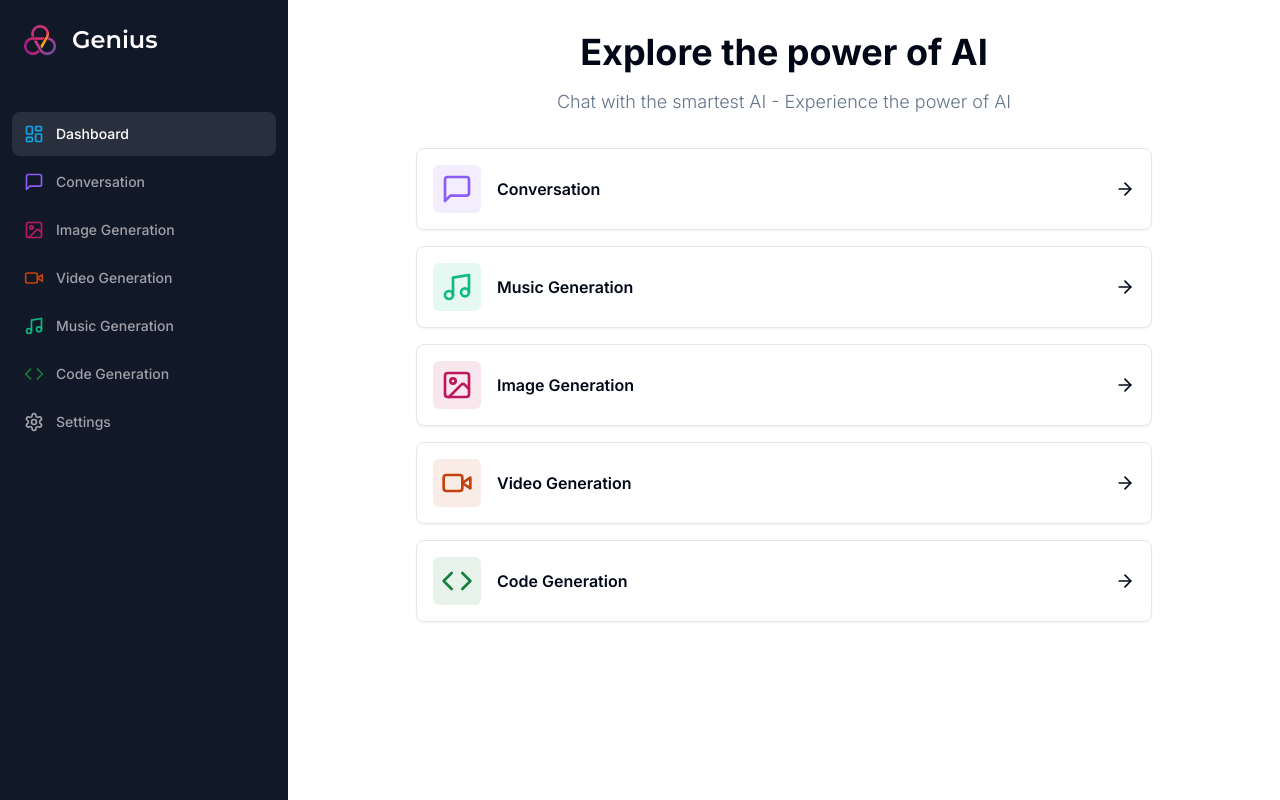
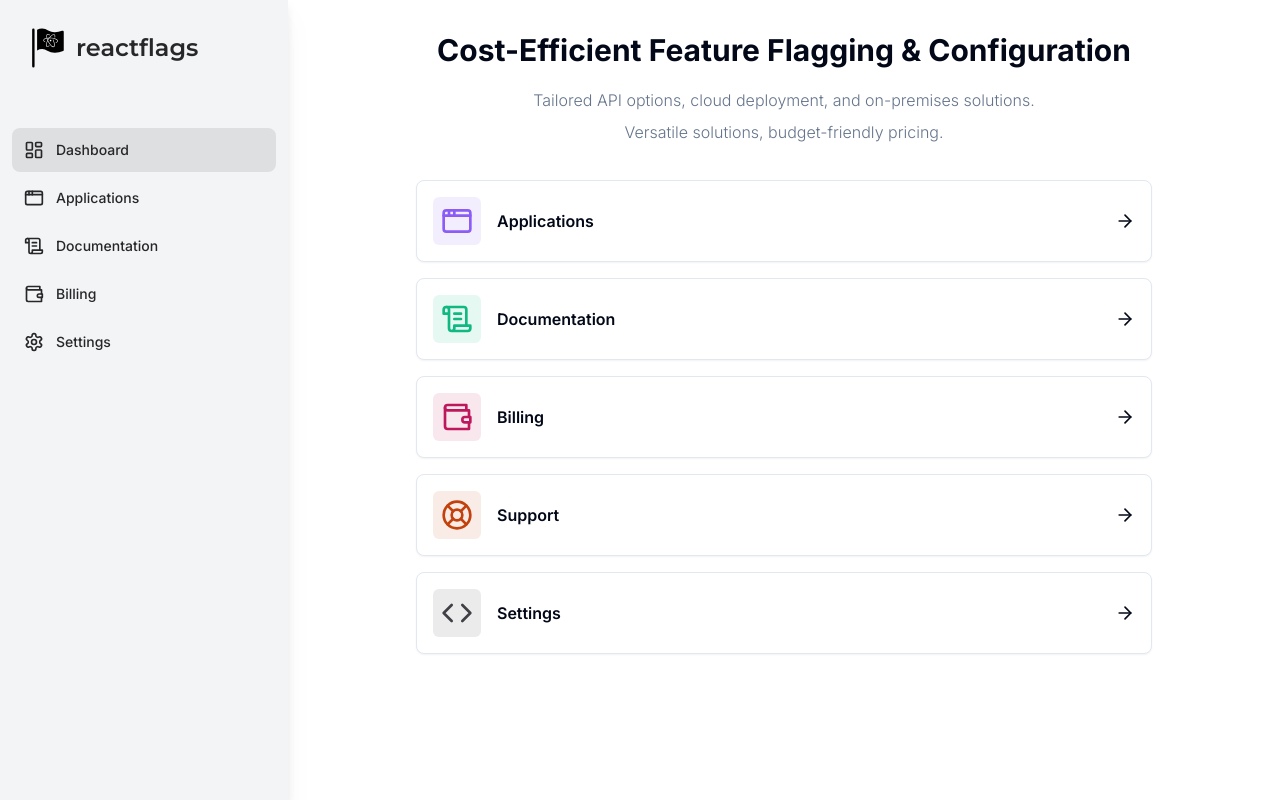
Before and after one commit to sameerdewan/redisetlaunch, a Next.js app: page /dashboard in a window 1280 px wide. Built offline with nearby package versions, Linux system fonts and the light colour scheme.

Commit message:
start to move away from template - lets build our own shit.

```diff
--- a/app/(dashboard)/(routes)/dashboard/page.tsx
+++ b/app/(dashboard)/(routes)/dashboard/page.tsx
@@ -1,6 +1,6 @@
 "use client";
 import React from "react";
-import {ArrowRight, Code, ImageIcon, MessageSquare, Music, VideoIcon} from "lucide-react";
+import {AppWindow, ArrowRight, Code, LifeBuoy, ScrollText, Wallet} from "lucide-react";
 import {URLs} from "@/lib/urls";
 import {Card} from "@/components/ui/card";
 import {cn} from "@/lib/utils";
@@ -8,38 +8,38 @@ import {useRouter} from "next/navigation";
 
 const tools = [
     {
-        label: 'Conversation',
-        icon: MessageSquare,
+        label: 'Applications',
+        icon: AppWindow,
         color: 'text-violet-500',
         bgColor: 'bg-violet-500/10',
         href: URLs.conversation
     },
     {
-        label: 'Music Generation',
-        icon: Music,
+        label: 'Documentation',
+        icon: ScrollText,
         color: 'text-emerald-500',
         bgColor: 'bg-emerald-500/10',
         href: URLs.music
     },
     {
-        label: 'Image Generation',
-        icon: ImageIcon,
+        label: 'Billing',
+        icon: Wallet,
         color: 'text-pink-700',
         bgColor: 'bg-pink-700/10',
         href: URLs.image
     },
     {
-        label: 'Video Generation',
-        icon: VideoIcon,
+        label: 'Support',
+        icon: LifeBuoy,
         color: 'text-orange-700',
         bgColor: 'bg-orange-700/10',
         href: URLs.video
     },
     {
-        label: 'Code Generation',
+        label: 'Settings',
         icon: Code,
-        color: 'text-green-700',
-        bgColor: 'bg-green-700/10',
+        color: 'text-zinc-700',
+        bgColor: 'bg-zinc-700/10',
         href: URLs.code
     }
 ];
@@ -52,10 +52,17 @@ const DashboardPage: React.FC = () => {
     return (
         <div>
             <div className='mb-8 space-y-4'>
-                <h2 className='text-2xl md:text-4xl font-bold text-center'>Explore the power of AI</h2>
-                <p className='text-muted-foreground font-light text-sm md:text-lg text-center'>
-                    Chat with the smartest AI - Experience the power of AI
-                </p>
+                <h2 className='text-2xl md:text-3xl font-bold text-center'>
+                    Cost-Efficient Feature Flagging & Configuration
+                </h2>
+                <div className='text-muted-foreground font-light text-md md:text-md text-center'>
+                    <span className='leading-loose block'>
+                        Tailored API options, cloud deployment, and on-premises solutions.
+                    </span>
+                    <span className='leading-loose block'>
+                        Versatile solutions, budget-friendly pricing.
+                    </span>
+                </div>
             </div>
             <div className='px-4 md:px-20 lg:px-32 space-y-4'>
                 {tools.map(tool => (
--- a/components/Sidebar.tsx
+++ b/components/Sidebar.tsx
@@ -5,7 +5,13 @@ import {URLs} from "@/lib/urls";
 import Image from "next/image";
 import {cn} from "@/lib/utils";
 import {Montserrat} from "next/font/google";
-import {Code, ImageIcon, LayoutDashboard, MessageSquare, Music, Settings, VideoIcon} from "lucide-react";
+import {
+    AppWindow,
+    LayoutDashboard,
+    ScrollText,
+    Settings,
+    Wallet
+} from "lucide-react";
 import {usePathname} from "next/navigation";
 
 const montserrat = Montserrat({
@@ -18,37 +24,21 @@ const routes = [
         label: 'Dashboard',
         icon: LayoutDashboard,
         href: URLs.dashboard,
-        color: 'text-sky-500'
     },
     {
-        label: 'Conversation',
-        icon: MessageSquare,
+        label: 'Applications',
+        icon: AppWindow,
         href: URLs.conversation,
-        color: 'text-violet-500'
     },
     {
-        label: 'Image Generation',
-        icon: ImageIcon,
+        label: 'Documentation',
+        icon: ScrollText,
         href: URLs.image,
-        color: 'text-pink-700'
     },
     {
-        label: 'Video Generation',
-        icon: VideoIcon,
-        href: URLs.video,
-        color: 'text-orange-700'
-    },
-    {
-        label: 'Music Generation',
-        icon: Music,
+        label: 'Billing',
+        icon: Wallet,
         href: URLs.music,
-        color: 'text-emerald-500'
-    },
-    {
-        label: 'Code Generation',
-        icon: Code,
-        href: URLs.code,
-        color: 'text-green-700'
     },
     {
         label: 'Settings',
@@ -63,18 +53,18 @@ const Sidebar: React.FC = () => {
 
     // Returned UI
     return (
-        <div className='space-y-4 py-4 flex flex-col h-full bg-[#111827] text-white'>
+        <div className='space-y-4 py-4 flex flex-col h-full bg-gray-100 drop-shadow-xl text-zinc-800'>
             <div className='px-3 py-2 flex-1'>
                 <Link href={URLs.dashboard} className='flex items-center pl-3 mb-14'>
-                    <div className='relative w-8 h-8 mr-4'>
+                    <div className='relative w-12 h-12 mr-1'>
                         <Image
                             fill
                             alt='Logo'
-                            src='/logo.png'
+                            src='/reactflags.svg'
                         />
                     </div>
                     <h1 className={cn('text-2xl font-bold', montserrat.className)}>
-                        Genius
+                        reactflags
                     </h1>
                 </Link>
                 <div className='space-y-1'>
@@ -82,10 +72,10 @@ const Sidebar: React.FC = () => {
                         <Link
                             href={route.href}
                             key={route.href}
-                            className={cn('text-sm group flex p-3 w-full justify-start font-medium cursor-pointer hover:text-white hover:bg-white/10 rounded-lg transition', pathname === route.href ? 'text-white bg-white/10' : 'text-zinc-400')}
+                            className={cn('text-zinc-800 text-sm group flex p-3 w-full justify-start font-medium cursor-pointer hover:text-zinc-800 hover:bg-zinc-800/10 rounded-lg transition', pathname === route.href ? 'bg-zinc-800/10' : '')}
                         >
                             <div className='flex items-center flex-1'>
-                                <route.icon className={cn('h-5 w-5 mr-3', route.color)}/>
+                                <route.icon className='h-5 w-5 mr-3 text-zinc-800'/>
                                 {route.label}
                             </div>
                         </Link>
```
Also changed, not shown: public/reactflags.svg (added).
